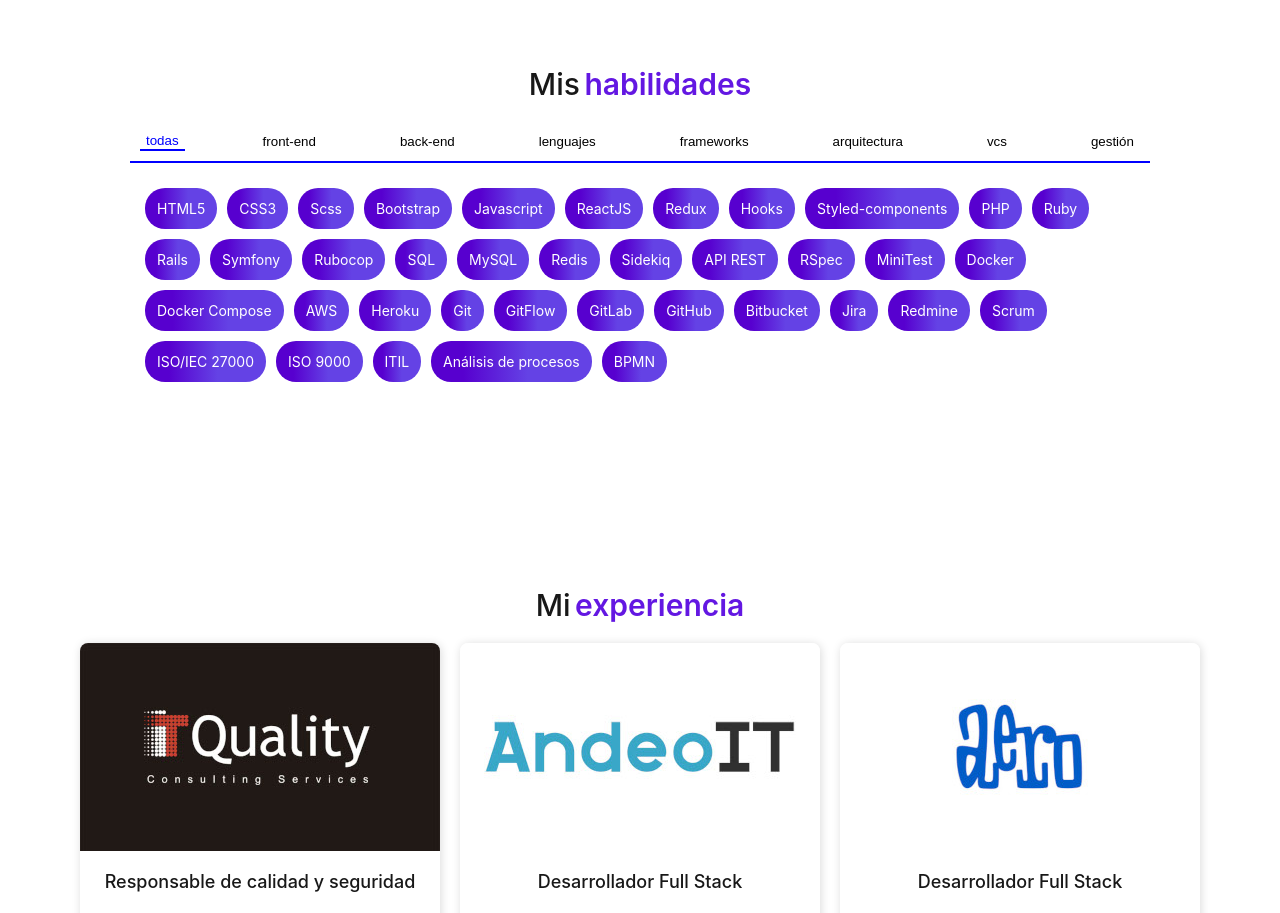
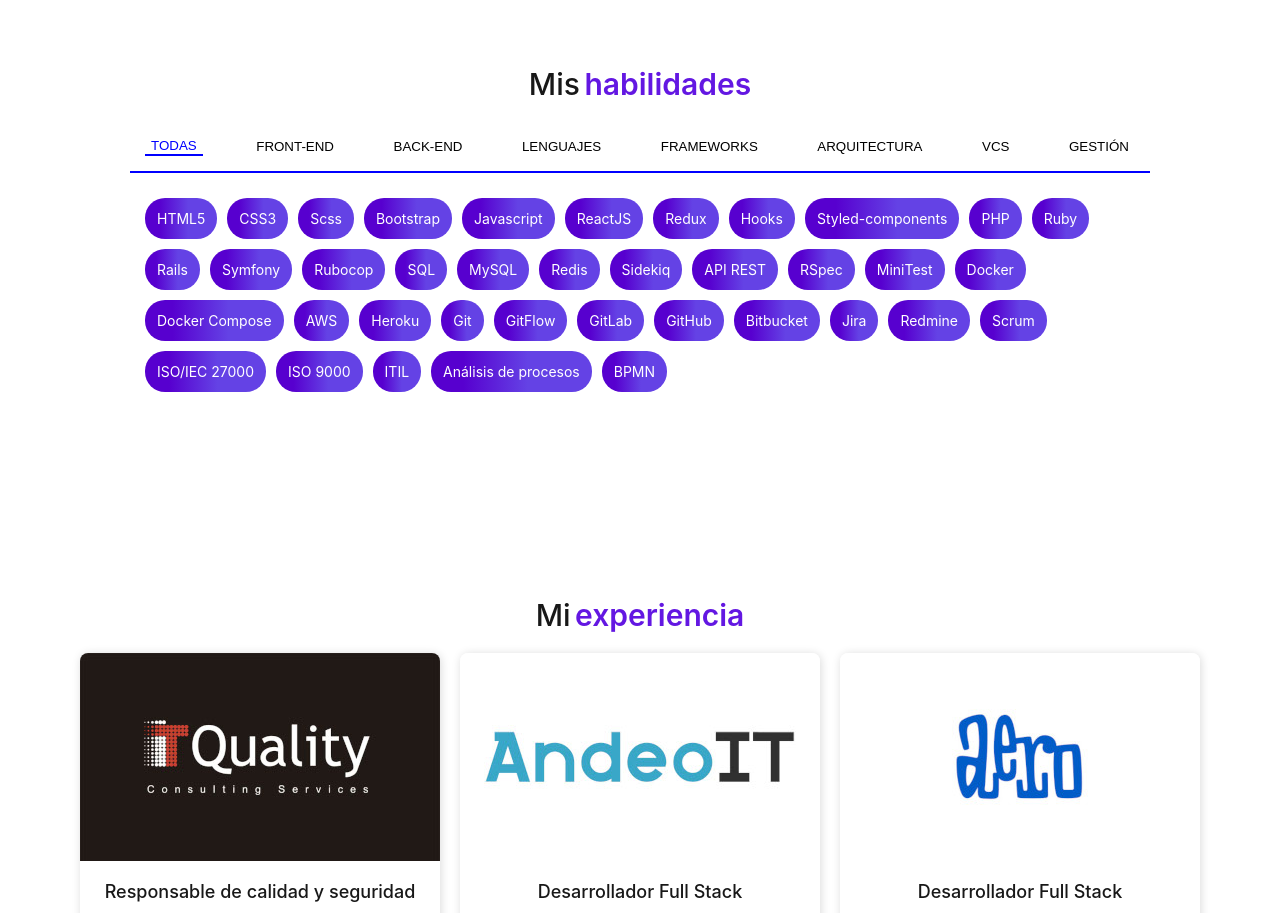
Before and after one commit to franciscomasi/franciscomasi.github.io, a React (Create React App) app: page / in a window 1280 px wide. Shown: the part 880-1793 px from the top of the page. Built offline with nearby package versions, Linux system fonts and the light colour scheme.

Commit message:
Ajustes en filtros de seccion skills

```diff
--- a/src/components/Sections/Skills.js
+++ b/src/components/Sections/Skills.js
@@ -51,7 +51,9 @@
   border-bottom: ${props => props.selected && '2px solid #00f'};
   color: ${props => props.selected && '#00f'};
   cursor: pointer;
+  margin: 5px;
   outline: none;
+  text-transform: uppercase;
 `
 
 const CATEGORIES = [
```
